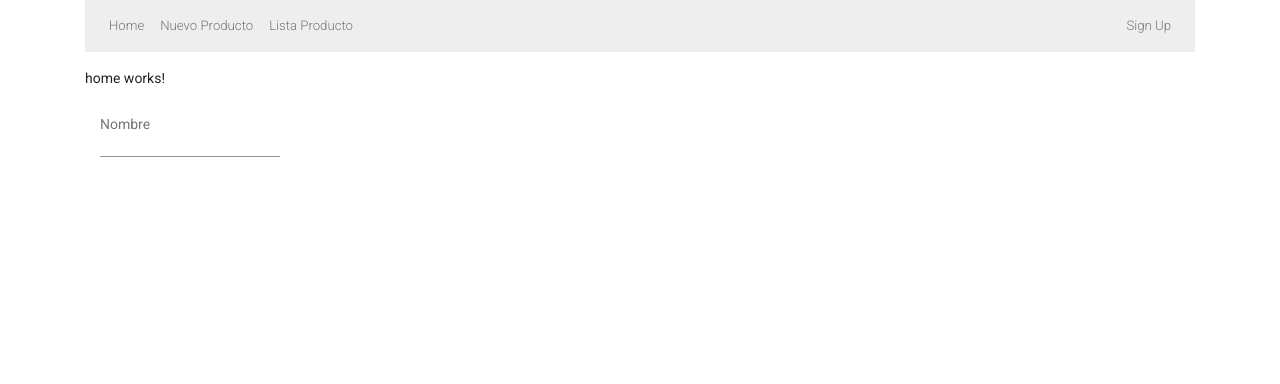
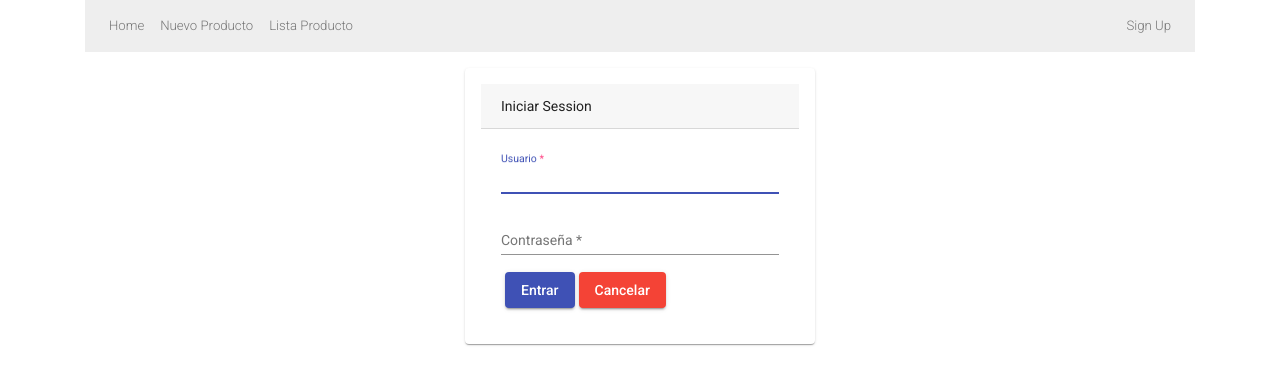
Before and after one commit to alfonsotrinidad/frontend, an Angular app: page / in a window 1280 px wide. Shown: the top 384 px of the page. Built offline with nearby package versions, Linux system fonts and the light colour scheme.

Commit message:
martesam

```diff
--- a/src/app/app-routing.module.ts
+++ b/src/app/app-routing.module.ts
@@ -6,15 +6,17 @@ import { HomeComponent} from "./components/home/home.component";
 import { ProductsComponent } from './components/products/products.component';
 import { SignupComponent } from './components/signup/signup.component';
 import { ProductListComponent } from './components/product-list/product-list.component';
+import { SigninComponent } from './components/signin/signin.component';
 
 
 
 
 const routes: Routes = [
-  {    path: '' , component: HomeComponent, pathMatch: "full" },
+  {    path: '' , component: SigninComponent, pathMatch: "full" },
   {    path: 'products' , component: ProductsComponent },
   {    path: 'signup' , component: SignupComponent },
-  {    path: 'product-list' , component: ProductListComponent  }
+  {    path: 'product-list' , component: ProductListComponent  },
+
   ];
 
 @NgModule({
--- /dev/null
+++ b/src/app/components/signin/signin.component.css
@@ -0,0 +1,5 @@
+
+.mat-form{
+    width: 100%;
+    margin-top: 5px;
+}
--- /dev/null
+++ b/src/app/components/signin/signin.component.html
@@ -0,0 +1,30 @@
+<div class="row ">
+    <div class="col-md-4 mx-auto">
+        <mat-card>
+            <div class="card-header">
+                Iniciar Session
+            </div>
+
+        <div class="card-body">
+            <form (submit)="signin()" >
+                <mat-form-field class="mat-form">
+                    <mat-label>Usuario</mat-label>
+                    <input class="mat-input"  [(ngModel)] = "user.user" matInput  type="text" name="user" id="user"  required autofocus
+                      placeholder="nombre producto">
+                  </mat-form-field>
+                  <mat-form-field class="mat-form">
+                    <mat-label>Contraseña</mat-label>
+                    <input mat-input [(ngModel)] = "user.password" matInput type="text"  name="password" id="password" name="password" required
+                      placeholder="contraseña">
+                  </mat-form-field>
+               <button mat-raised-button class="btn-icon ml-1" color="primary">
+                Entrar
+               </button>
+               <button mat-raised-button class="btn-icon ml-1" color="warn">
+                Cancelar
+               </button>
+            </form>
+
+        </div>
+    </mat-card>
+</div>
--- /dev/null
+++ b/src/app/components/signin/signin.component.ts
@@ -0,0 +1,35 @@
+import { Component, OnInit } from '@angular/core';
+import { AuthService} from '../../services/auth.service'
+import { Router } from '@angular/router';
+@Component({
+  selector: 'app-signin',
+  templateUrl: './signin.component.html',
+  styleUrls: ['./signin.component.css']
+})
+export class SigninComponent implements OnInit {
+  contact;
+  user={
+    user:"",
+    password:""
+  };
+  constructor(
+    private authService:AuthService,
+    private router: Router
+  ) { }
+
+  ngOnInit(): void {
+    //console.log(this.user);
+  }
+
+  signin(){
+
+  return   this.authService.signin(this.user)
+     .subscribe(
+       (res) =>{
+         this.contact = res;
+         console.log("Esto susbcribe   " + res );
+           // this.router.navigate (['/products']);
+      },
+      err => console.log(err)
+     );}
+}
--- a/src/app/services/auth.service.ts
+++ b/src/app/services/auth.service.ts
@@ -18,4 +18,11 @@ export class AuthService {
   users(){
     return  this.http.get(this.URL + "/users" );
    }
+
+   signin(user){
+    console.log(user);
+    return  this.http.get<any>(this.URL + "/signin", user );
+   }
+
+
 }
```
Also changed, not shown: src/app/app.module.ts (+6 -2 lines), 1 other file (tests, documents, lock files or other folders).
